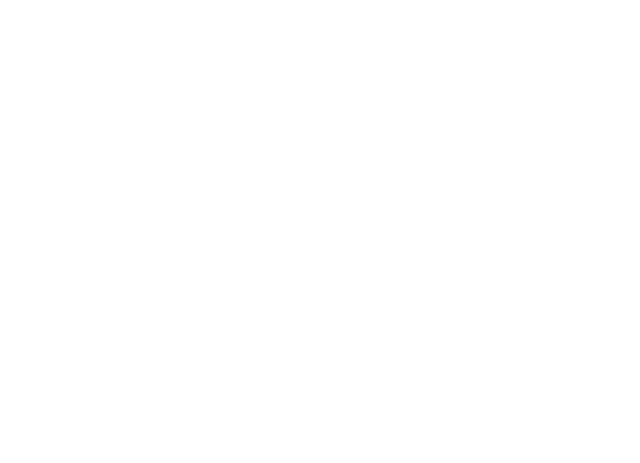
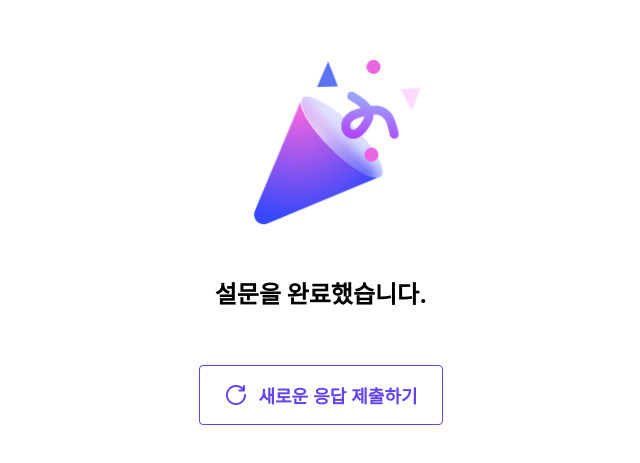
Before and after one commit to Jung-ji-hyeon/survey-pie, a React (Create React App) app: page /done/1 in a window 1280 px wide. Before the commit this address had no page. Shown: the part 153-616 px from the top of the page, without its empty margins (319-959 px from the left). Built offline with nearby package versions, Linux system fonts and the light colour scheme; the HTML template or start-up script is replaced by a standard one.

Commit message:
설문 완료 페이지 구현

```diff
--- a/src/App.js
+++ b/src/App.js
@@ -9,7 +9,7 @@
     <AppWrapper>
       <Box>
         <Routes>
-          <Route path="/done" element={<CompletionPage />} />
+          <Route path="/done/:surveyId" element={<CompletionPage />} />
           <Route path="/survey/:surveyId" element={<SurveyPage />}>
             <Route path=":step" element={<SurveyPage />} />
           </Route>
--- a/src/components/ActionButtons/index.js
+++ b/src/components/ActionButtons/index.js
@@ -1,3 +1,4 @@
+import { useState } from 'react';
 import { useNavigate } from 'react-router-dom';
 import { useRecoilValue } from 'recoil';
 import styled from 'styled-components';
@@ -13,6 +14,7 @@
   const step = useStep();
   const surveyId = useSurveyId();
   const answers = useAnswers();
+  const [isPosting, setIsPosting] = useState(false);
   const questionsLength = useRecoilValue(questionsLengthState);
 
   const isLast = questionsLength - 1 === step;
@@ -22,7 +24,7 @@
     <ActionButtonsWrapper>
       {step === 0 || (
         <Button
-          type="TERTIARY"
+          type="SECONDARY"
           onClick={() => {
             navigate(`${step - 1}`);
           }}
@@ -34,11 +36,19 @@
         <Button
           type="PRIMARY"
           onClick={() => {
-            postAnswers(surveyId, answers);
-            navigate('/done');
+            setIsPosting(true);
+            postAnswers(surveyId, answers)
+              .then(() => {
+                navigate(`/done/${surveyId}`);
+              })
+              .catch((err) => {
+                alert('에러가 발생했습니다. 다시 시도해주세요.');
+                setIsPosting(false);
+              });
           }}
+          disabled={isPosting}
         >
-          제출
+          {isPosting ? '제출 중입니다...' : '제출'}
         </Button>
       ) : (
         <Button
--- a/src/components/Button/index.js
+++ b/src/components/Button/index.js
@@ -10,13 +10,14 @@
 
 const Button = styled.button`
   padding: 16px 24px;
-  width: 200px;
+  min-width: 200px;
 
   color: ${({ type }) => colorMap[type].BUTTON.DEFAULT.COLOR};
   background: ${({ type }) => colorMap[type].BUTTON.DEFAULT.BACKGROUND};
   border-radius: 4px;
   border: none;
   font-weight: bold;
+  font-size: 18px;
 
   border: ${({ type }) =>
     type === 'TERTIARY'
--- a/src/pages/CompletionPage/index.js
+++ b/src/pages/CompletionPage/index.js
@@ -1,21 +1,49 @@
-import axios from 'axios';
-import { useRecoilValue } from 'recoil';
+import { useNavigate } from 'react-router-dom';
 import styled from 'styled-components';
 
-import testState from '../../stores/test/atom';
+import congrats from '../../assets/congrats.png';
+import reload from '../../assets/reload.png';
+import Button from '../../components/Button';
+import useSurveyId from '../../hooks/useSurveyId';
+
 function CompletionPage() {
-  const test = useRecoilValue(testState);
+  const surveyId = useSurveyId();
+  const navigate = useNavigate();
 
-  axios.get('http://localhost:3001/surveys').then((res) => {
-    console.log('res', res.data);
-  });
+  return (
+    <CompletionPageWrapper>
+      <img src={congrats} alt="" width="209" height="204" />
+      <MidText>설문을 완료했습니다.</MidText>
 
-  return <CompletionPageWrapper>{test}</CompletionPageWrapper>;
+      <ReoloadButton
+        type="TERTIARY"
+        onClick={() => {
+          navigate(`/survey/${surveyId}/0`);
+        }}
+      >
+        <img src={reload} alt="" width="24" height="24" />
+        새로운 응답 제출하기
+      </ReoloadButton>
+    </CompletionPageWrapper>
+  );
 }
 
 const CompletionPageWrapper = styled.div`
-  background: aqua;
-  padding: 4em;
+  width: 100%;
+  text-align: center;
+`;
+const MidText = styled.div`
+  font-weight: bold;
+  font-size: 24px;
+  line-height: 28px;
+  margin-top: 16px;
+  margin-bottom: 56px;
+`;
+
+const ReoloadButton = styled(Button)`
+  display: inline-flex;
+  align-items: center;
+  gap: 10px;
 `;
 
 export default CompletionPage;
--- a/src/services/postAnswers.js
+++ b/src/services/postAnswers.js
@@ -1,7 +1,7 @@
 import mainApi from './apis/mainApi';
 
 function postAnswers(surveyId, data) {
-  mainApi.post('/answers', { surveyId, data });
+  return mainApi.post('/answers', { surveyId, data });
 }
 
 export default postAnswers;
--- a/src/stores/test/atom.js
+++ /dev/null
@@ -1,8 +0,0 @@
-import { atom } from 'recoil';
-
-const testState = atom({
-  key: 'testState',
-  default: ['a', 'b', 'c', 'd'],
-});
-
-export default testState;
```
Also changed, not shown: src/stores/test/testWithComma.js (deleted, +0 -14 lines), src/assets/congrats.png (added), src/assets/reload.png (added).
